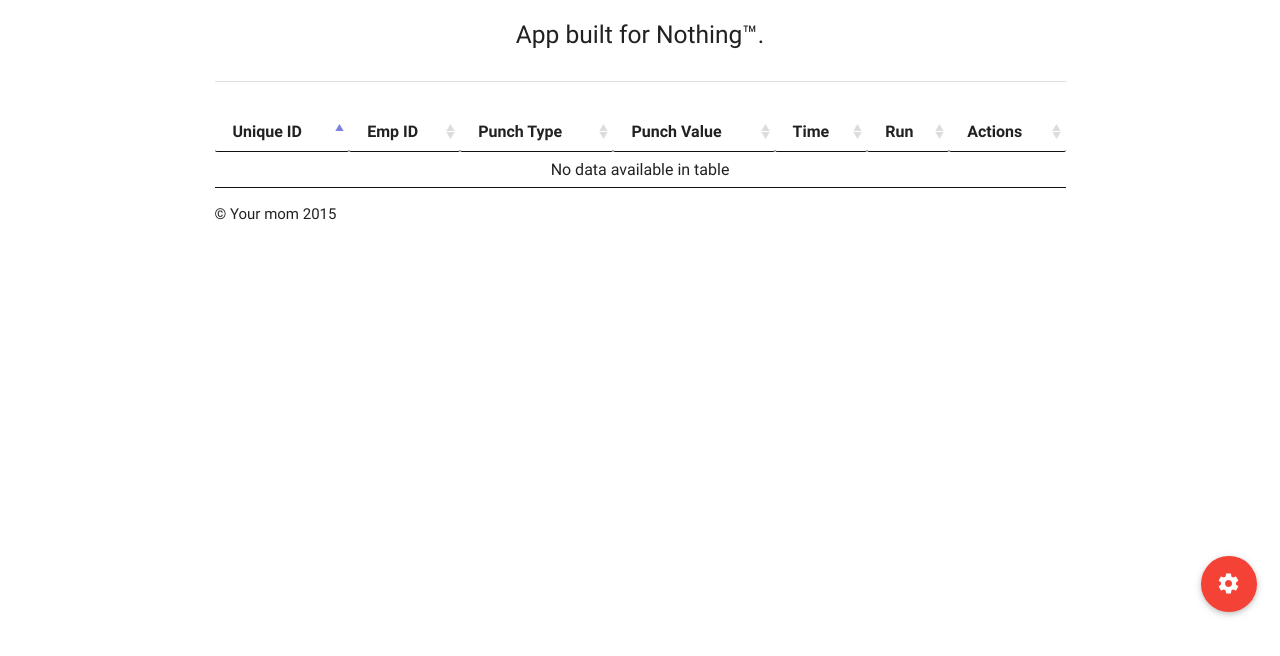
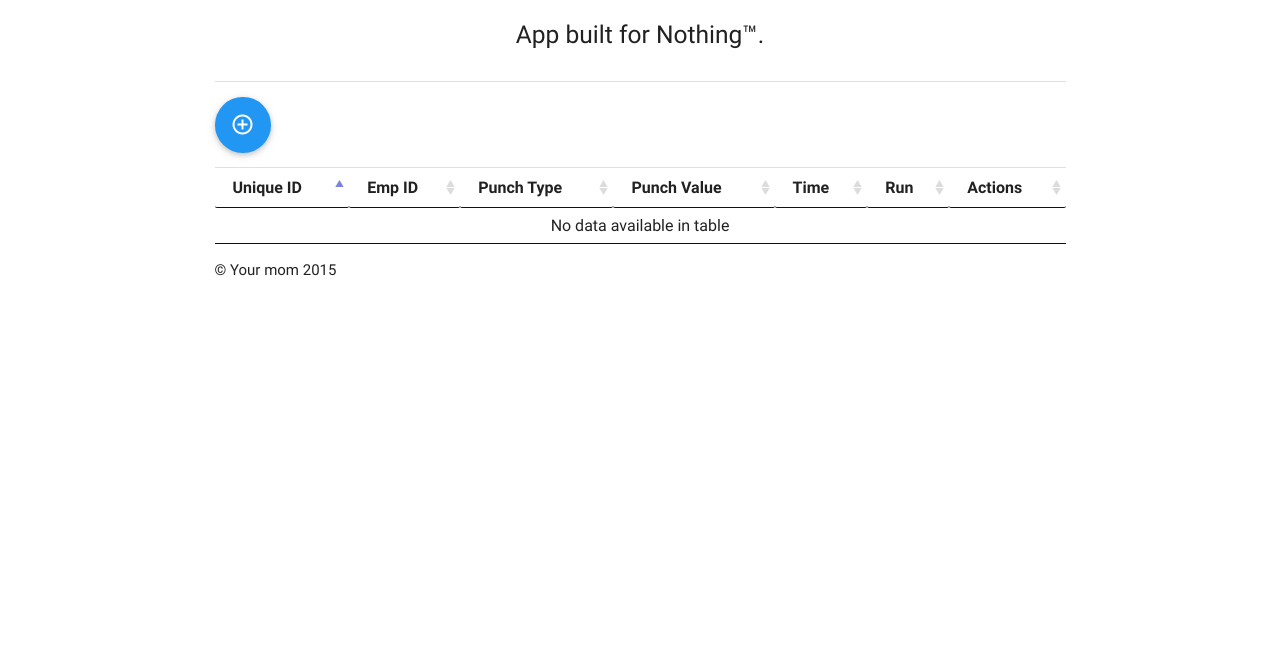
Before and after one commit to omgwtfkrieg/TT-Bomb, a browser extension: page src/options_custom/index.html in a window 1280 px wide. Shown: the part 144-800 px from the top of the page. Drawn offline with Linux system fonts and the light colour scheme.

```diff
--- a/src/options_custom/index.html
+++ b/src/options_custom/index.html
@@ -48,18 +48,22 @@
       </div>
 		<div class="divider"></div>
 		<div class="section">
+		<a class="waves-effect waves-light btn-large btn-floating blue" id="addnothing" href="#"><i class="large mdi-content-add-circle-outline"></i></a>
+		</div>
+		<div class="divider"></div>
+		<!-- <div class="section">
 			<div class="fixed-action-btn" style="bottom: 45px; right: 24px;">
-				<a class="waves-effect waves-light btn-floating btn-large red">
+				<a class="waves-effect waves-light btn-floating btn-large red"  id="addnothing" href="#">
 				<i class="large mdi-action-settings"></i>
 				</a>
 				<ul>
-					<!-- <li><a class="waves-effect waves-light btn-floating red modal-trigger"><i class="large mdi-editor-insert-chart"></i></a></li> -->
+					<li><a class="waves-effect waves-light btn-floating red modal-trigger"><i class="large mdi-editor-insert-chart"></i></a></li>
 					<li><a class="waves-effect waves-light btn-floating yellow"><i class="large mdi-action-history reloadalarms"></i></a></li>
-					<!-- <li><a class="waves-effect waves-light btn-floating green modal-trigger"><i class="large mdi-content-remove-circle-outline"></i></a></li> -->
+					<li><a class="waves-effect waves-light btn-floating green modal-trigger"><i class="large mdi-content-remove-circle-outline"></i></a></li>
 					<li><a class="waves-effect waves-light btn-floating blue" id="addnothing" href="#"><i class="large mdi-content-add-circle-outline"></i></a></li>
 				</ul>
 			</div>
-		</div>
+		</div> -->
 
 		<div class="section addnothing" >
 			<h4>Add Nothing&#8482;</h4>
```
